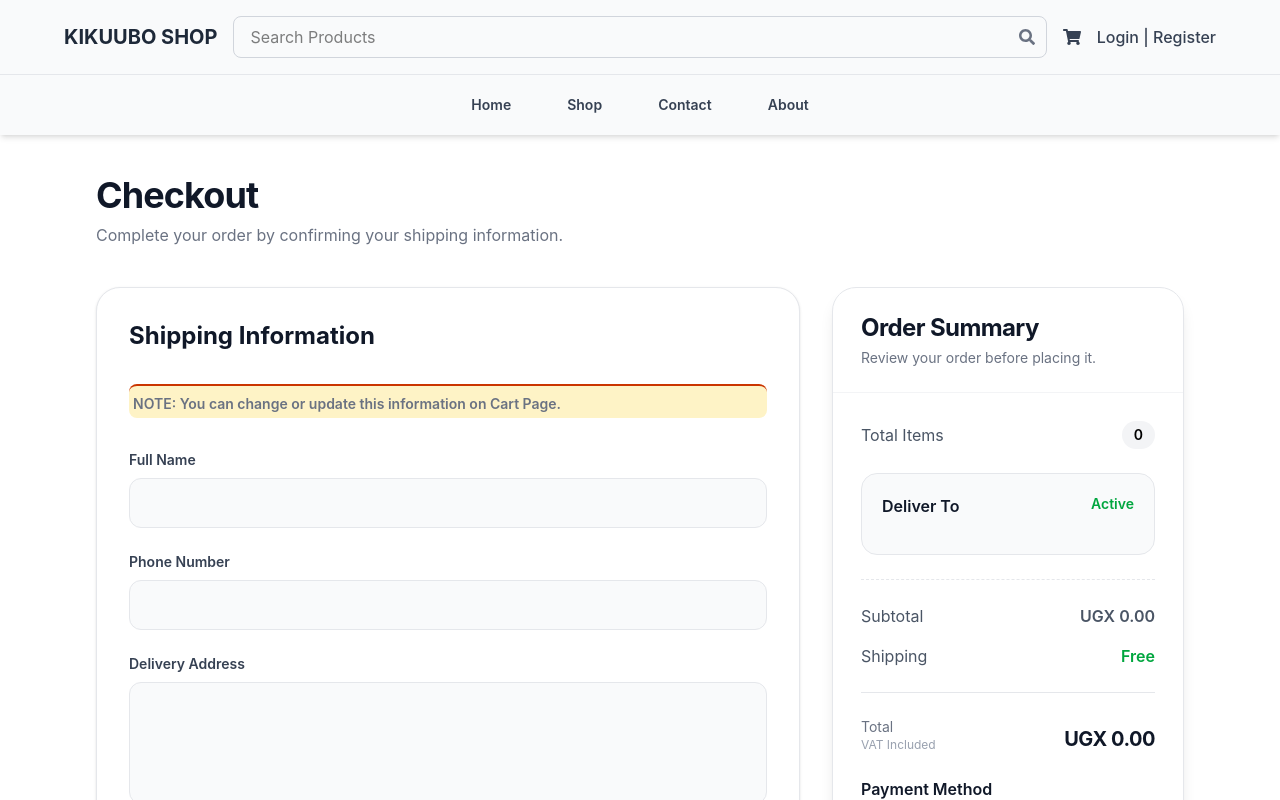
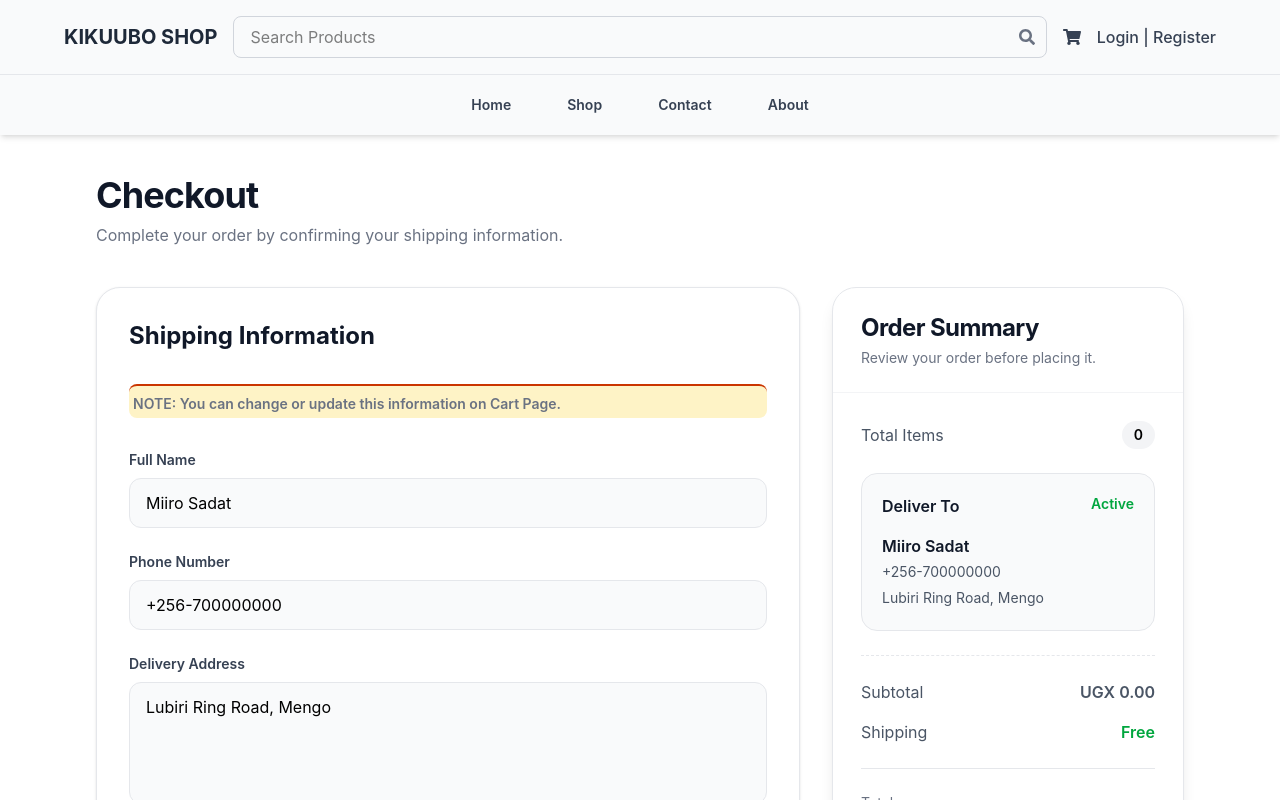
Before and after one commit to miirosadat-dev/Kikuubo-Shop-React-Project, a React (Vite) app: page /checkout in a window 1280 px wide. Shown: the top 800 px of the page. Built offline with nearby package versions, Linux system fonts and the light colour scheme.

Commit message:
Add ScrollToTop component

```diff
--- a/src/App.jsx
+++ b/src/App.jsx
@@ -10,6 +10,7 @@ import { setProducts } from "./redux/productSlice";
 import { Products } from "./assets/Products";
 import Checkout from "./pages/Checkout";
 import OrderSuccess from "./pages/OrderSuccess";
+import ScrollToTop from "./components/ScrollToTop";
 
 function App() {
   const dispatch = useDispatch();
@@ -21,6 +22,7 @@ function App() {
   return (
     <BrowserRouter>
       <Navbar />
+      <ScrollToTop />
 
       <Routes>
         <Route path="/" element={<Home />} />
--- /dev/null
+++ b/src/components/ScrollToTop.jsx
@@ -0,0 +1,17 @@
+import { useEffect } from "react";
+import { useLocation } from "react-router-dom";
+
+const ScrollToTop = () => {
+  const { pathname } = useLocation();
+
+  useEffect(() => {
+    window.scrollTo({
+      top: 0,
+      behavior: "smooth",
+    });
+  }, [pathname]);
+
+  return null;
+};
+
+export default ScrollToTop;
--- a/src/pages/OrderSuccess.jsx
+++ b/src/pages/OrderSuccess.jsx
@@ -26,7 +26,7 @@ const OrderSuccess = () => {
   }
 
   return (
-    <div className="min-h-screen bg-gray-50 py-12">
+    <div className="min-h-screen bg-white py-12">
       <div className="container mx-auto max-w-5xl px-4">
         {/* Success */}
 
@@ -50,7 +50,7 @@ const OrderSuccess = () => {
 
         {/* Summary Card */}
 
-        <div className="rounded-3xl border border-gray-200 bg-white shadow-xl">
+        <div className="rounded-3xl border border-gray-200 bg-gray-50 shadow-xl">
           {/* Header */}
 
           <div className="border-b border-gray-100 px-8 py-6">
@@ -89,7 +89,7 @@ const OrderSuccess = () => {
               {order.products.map((product) => (
                 <div
                   key={product.id}
-                  className="flex items-center justify-between rounded-2xl bg-gray-50 p-5"
+                  className="flex items-center justify-between rounded-2xl bg-white p-5"
                 >
                   <div className="flex items-center gap-4">
                     <img
--- a/src/redux/CartSlice.jsx
+++ b/src/redux/CartSlice.jsx
@@ -6,9 +6,9 @@ const initialState = {
   totalPrice: 0,
 
   shippingAddress: {
-    name: "",
-    phone: "",
-    address: "",
+    name: "Miiro Sadat",
+    phone: "+256-700000000",
+    address: "Lubiri Ring Road, Mengo",
   },
 
   currentOrder: null,
```
